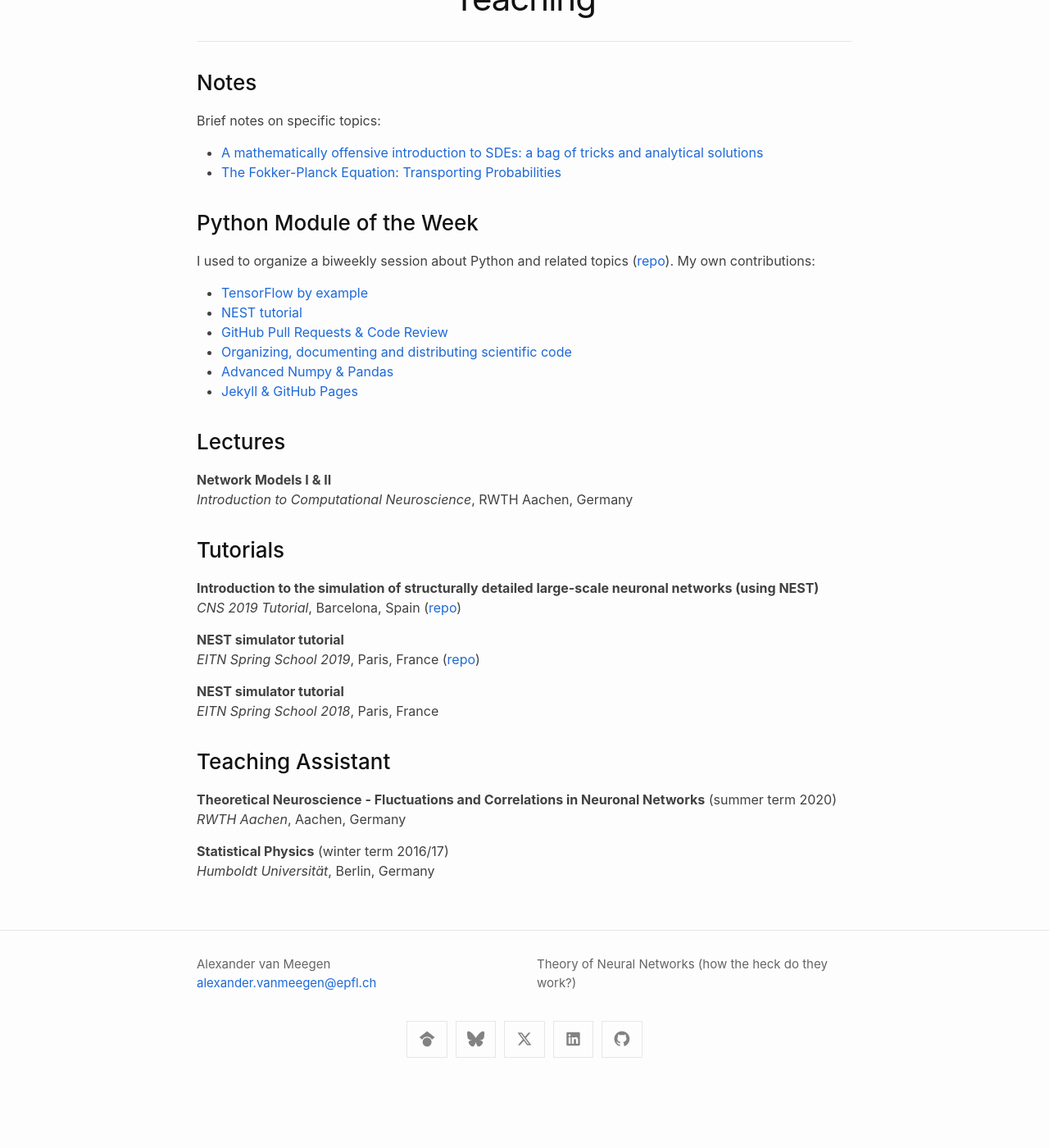
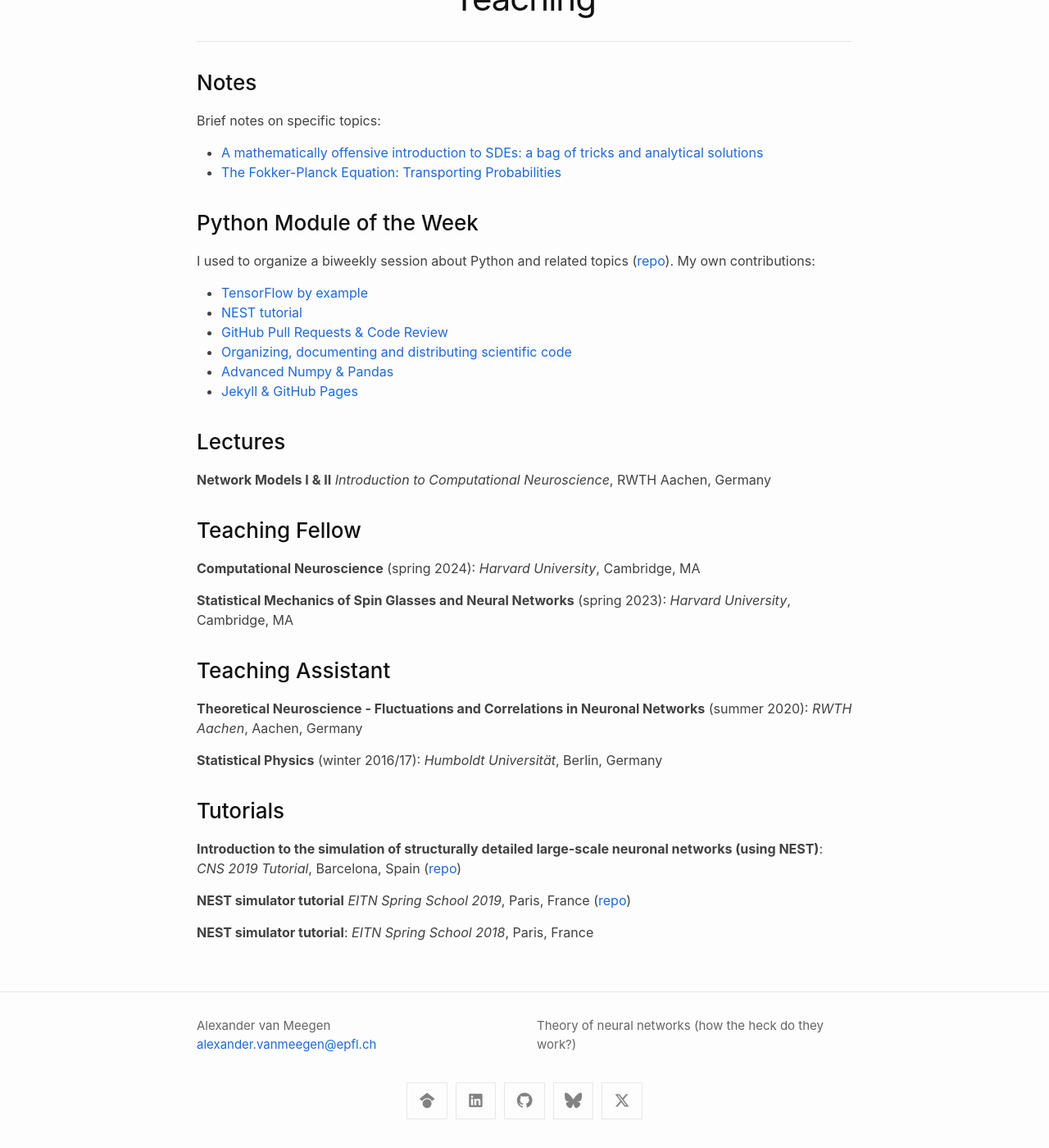
Before and after one commit to AlexVanMeegen/alexvanmeegen.github.io, a Jekyll site: the page built from teaching.md, in a window 1280 px wide and 1400 px high, scrolled down 118 px. Shown: the whole window at 82% size. Built offline with Jekyll 4.4.1, drawn with Linux system fonts in a browser that asks for light colours; nearby versions of some CDN libraries; before the commit the page ends 1443 px from its top, so only the background shows below that.

Commit message:
Small updates

```diff
--- a/_config.yml
+++ b/_config.yml
@@ -3,7 +3,7 @@
   name: Alexander van Meegen
   email: alexander.vanmeegen@epfl.ch
 description: >
-  Theory of Neural Networks (how the heck do they work?)
+  Theory of neural networks (how the heck do they work?)
 
 google_analytics: G-MY9YFCGP0Q
 
@@ -30,15 +30,15 @@
     - title: Scholar
       icon: google-scholar
       url: "https://scholar.google.com/citations?user=2HpXCQ0AAAAJ"
+    - title: Linkedin
+      icon: linkedin
+      url: "https://www.linkedin.com/in/alexander-van-meegen"
+    - title: Github
+      icon: github
+      url: "https://github.com/alexvanmeegen"
     - title: Bluesky
       icon: bluesky
       url: "https://bsky.app/profile/avm.bsky.social"
     - title: X
       icon: x-twitter
       url: "https://twitter.com/alexvanmeegen"
-    - title: Linkedin
-      icon: linkedin
-      url: "https://www.linkedin.com/in/alexander-van-meegen"
-    - title: Github
-      icon: github
-      url: "https://github.com/alexvanmeegen"
--- a/teaching.md
+++ b/teaching.md
@@ -24,21 +24,29 @@
 **Network Models I & II**
 *Introduction to Computational Neuroscience*, RWTH Aachen, Germany
 
+### Teaching Fellow
+
+**Computational Neuroscience** (spring 2024):
+*Harvard University*, Cambridge, MA
+
+**Statistical Mechanics of Spin Glasses and Neural Networks** (spring 2023):
+*Harvard University*, Cambridge, MA
+
+### Teaching Assistant
+
+**Theoretical Neuroscience - Fluctuations and Correlations in Neuronal Networks** (summer 2020):
+*RWTH Aachen*, Aachen, Germany
+
+**Statistical Physics** (winter 2016/17):
+*Humboldt Universität*, Berlin, Germany
+
 ### Tutorials
 
-**Introduction to the simulation of structurally detailed large-scale neuronal networks (using NEST)**
+**Introduction to the simulation of structurally detailed large-scale neuronal networks (using NEST)**:
 *CNS 2019 Tutorial*, Barcelona, Spain ([repo](https://github.com/alexvanmeegen/CNS2019_NEST_Tutorial))
 
 **NEST simulator tutorial**
 *EITN Spring School 2019*, Paris, France ([repo](https://github.com/alexvanmeegen/eitn_spring_school))
 
-**NEST simulator tutorial**
+**NEST simulator tutorial**:
 *EITN Spring School 2018*, Paris, France
-
-### Teaching Assistant
-
-**Theoretical Neuroscience - Fluctuations and Correlations in Neuronal Networks** (summer term 2020)
-*RWTH Aachen*, Aachen, Germany
-
-**Statistical Physics** (winter term 2016/17)
-*Humboldt Universität*, Berlin, Germany
```
Also changed, not shown: cv.md (+1 -2 lines), research.md (+15 -15 lines), 1 other file.
